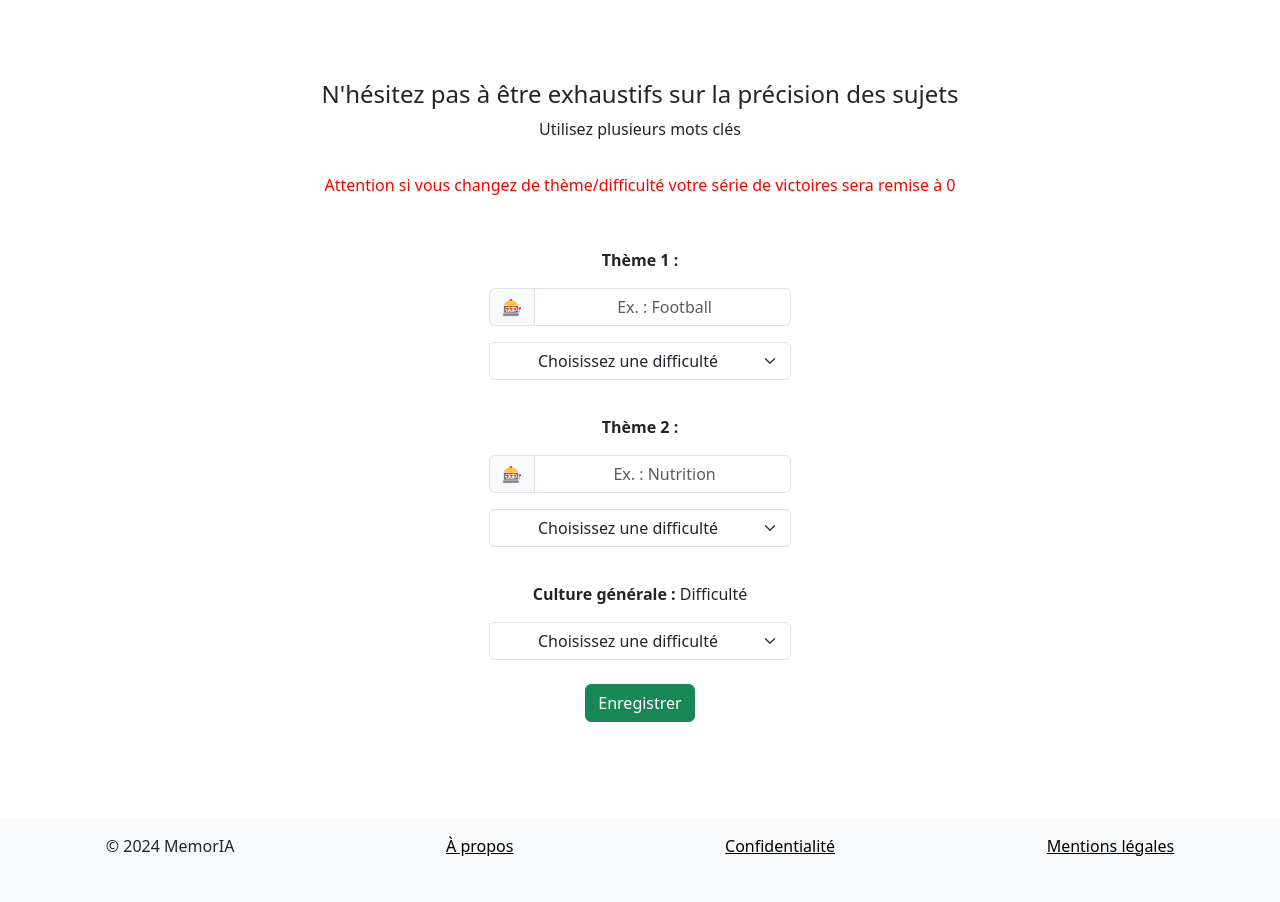
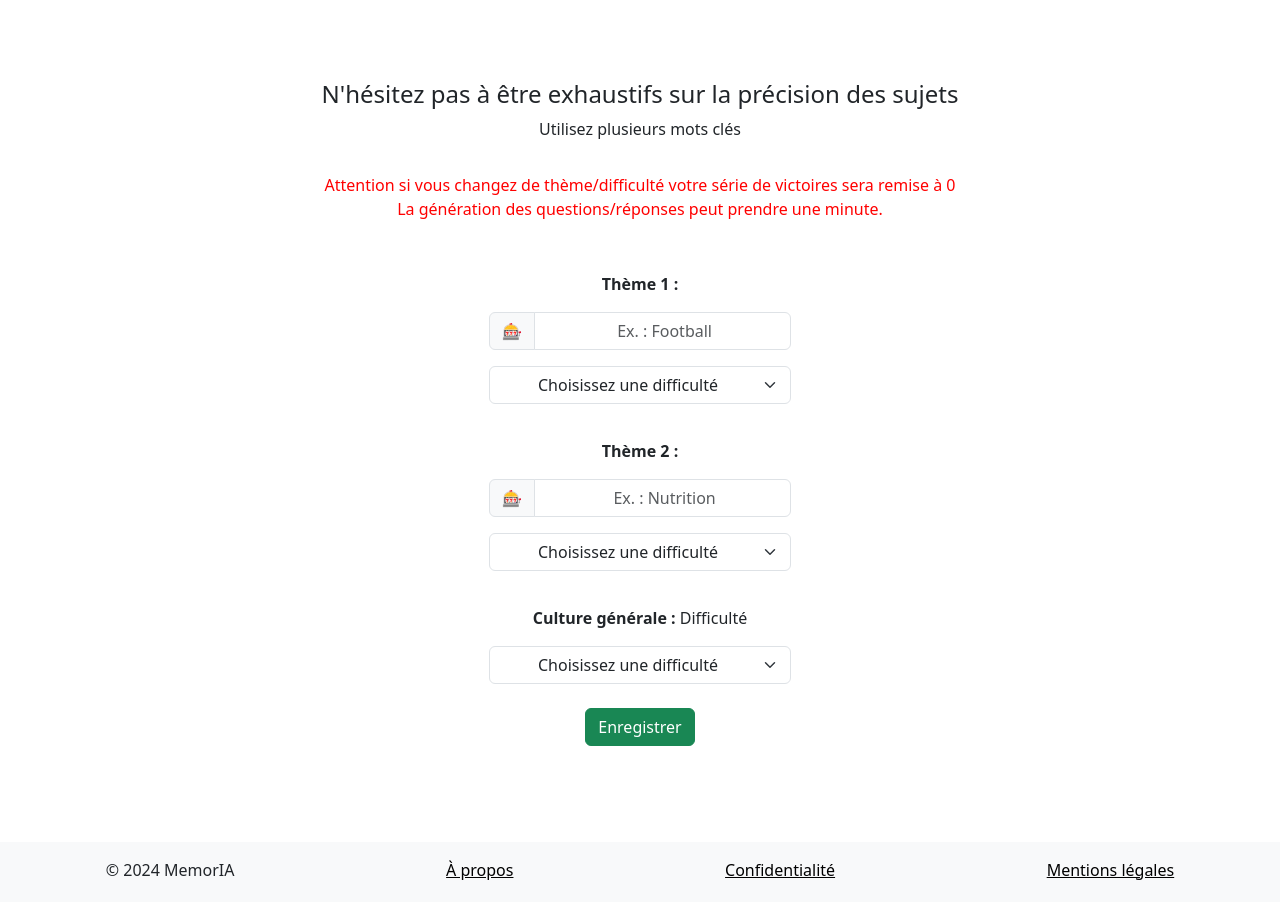
Before and after one commit to Adil-bh/memoria, a Django app: page /memoria/subjects/edit/1 in a window 1280 px wide. Shown: the part 56-958 px from the top of the page. Before the commit the page ends 912 px from the top, so only its background shows below. Run offline with Django 4.2, Linux system fonts and the light colour scheme; the visitor is signed in with stand-in values (Sample User, id 1); data comes from the database, SQL or seed files in the repository; parts of the project's set-up code (start-up, migrations or seed data) failed here and were passed over; some libraries are stand-ins or nearby versions.

Commit message:
add django.sites to settings.py and subject_edit template update

```diff
--- a/src/memoria/settings.py
+++ b/src/memoria/settings.py
@@ -34,6 +34,7 @@ ALLOWED_HOSTS = os.getenv("ALLOWED_HOSTS").split(" ")
 
 INSTALLED_APPS = [
     'django.contrib.admin',
+    'django.contrib.sites',
     'django.contrib.auth',
     'django.contrib.contenttypes',
     'django.contrib.sessions',
@@ -147,3 +148,5 @@ EMAIL_HOST_PASSWORD = os.getenv('EMAIL_HOST_PASSWORD')
 EMAIL_PORT = 587
 EMAIL_USE_TLS = True
 PASSWORD_RESET_TIMEOUT = 14400
+
+SITE_ID = 1
--- a/src/memoria_quiz_app/templates/subjects/subject_edit.html
+++ b/src/memoria_quiz_app/templates/subjects/subject_edit.html
@@ -8,7 +8,7 @@
 {% block content %}
     <h4>N'hésitez pas à être exhaustifs sur la précision des sujets</h4>
     <p>Utilisez plusieurs mots clés</p>
-    <p class="warning_score">Attention si vous changez de thème/difficulté votre série de victoires sera remise à 0</p>
+    <p class="warning_score">Attention si vous changez de thème/difficulté votre série de victoires sera remise à 0<br>La génération des questions/réponses peut prendre une minute.</p>
     {% if request.user.id == user.id %}
     <div class="form-group">
         <form method="POST">
```
